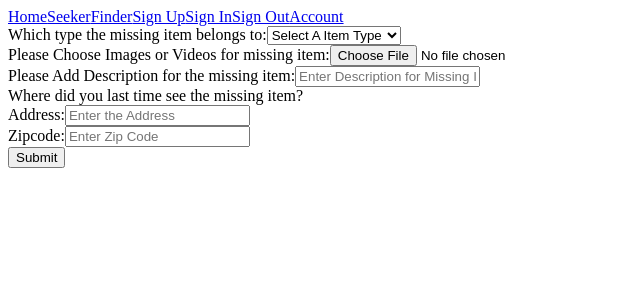
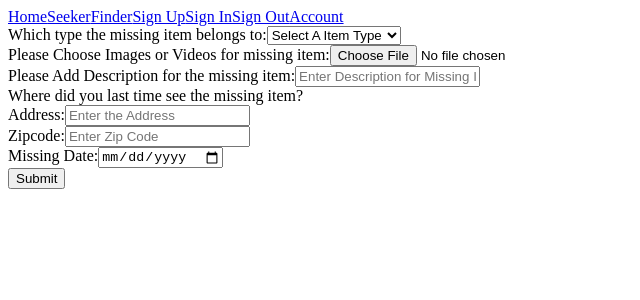
Before and after one commit to leelali/Seeker_Finder, a React (Create React App) app: page /seeker in a window 1280 px wide. Shown: the top 300 px of the page, without its empty margins (0-640 px from the left). Built offline with nearby package versions, Linux system fonts and the light colour scheme.

Commit message:
Add missingDate field to seeker component

```diff
--- a/src/components/Seeker.js
+++ b/src/components/Seeker.js
@@ -9,6 +9,7 @@ class Seeker extends Component {
       description: '',
       address: '',
       zipCode: '',
+      missingDate: '',
     };
   }
 
@@ -50,6 +51,10 @@ class Seeker extends Component {
             Zipcode:
             <input type='number' name='zipCode' value={this.state.zipCode} onChange={this.handleInputChange} placeholder='Enter Zip Code'></input>
           </div>
+          <div>
+            Missing Date:
+            <input type='date' name='missingDate' value={this.state.missingDate} onChange={this.handleInputChange} placeholder='Enter Missing Date'></input>
+          </div>
           <button>Submit</button>
       </div>
     );
```
